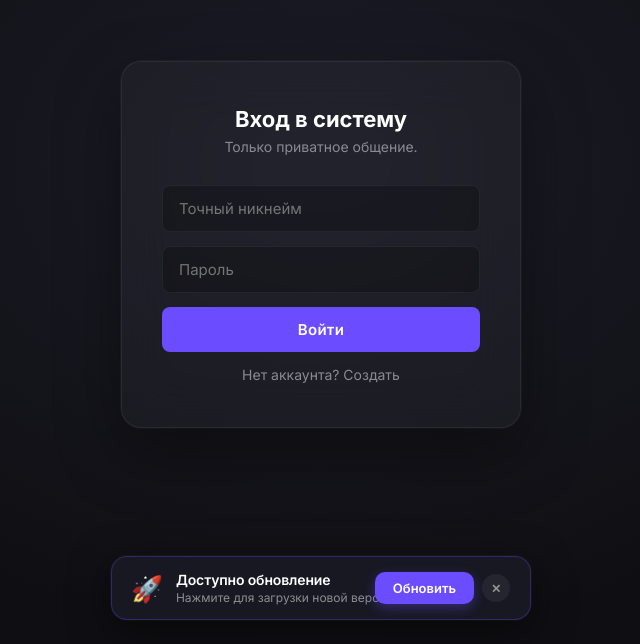
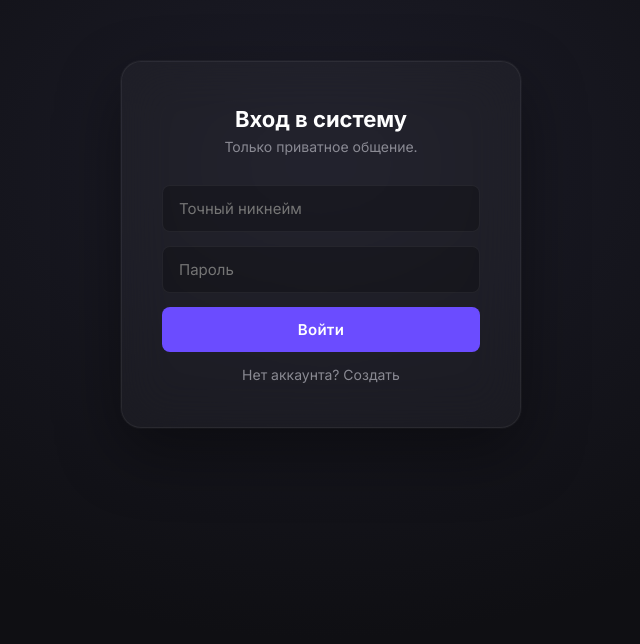
Before and after one commit to denxi342/messenger, a React (Vite) app: page / in a window 1280 px wide. Shown: the part 156-800 px from the top of the page, without its empty margins (319-959 px from the left). Built offline with nearby package versions, Linux system fonts and the light colour scheme.

Commit message:
feat: migrate update checker to Electron main process with autoDownload and native prompt

```diff
--- a/src/App.jsx
+++ b/src/App.jsx
@@ -2,7 +2,6 @@ import React, { useState, useEffect } from 'react';
 import AuthScreen from './components/AuthScreen';
 import MainApp from './components/MainApp';
 import SplashScreen from './components/SplashScreen';
-import UpdateChecker from './components/UpdateChecker';
 
 function App() {
   const [user, setUser] = useState(null);
@@ -43,8 +42,6 @@ function App() {
 
   return (
     <>
-      <UpdateChecker />
-
       {showSplash && (
         <SplashScreen onComplete={() => setShowSplash(false)} />
       )}
--- a/src/components/UpdateChecker.css
+++ /dev/null
@@ -1,116 +0,0 @@
-.update-toast {
-  position: fixed;
-  bottom: 24px;
-  left: 50%;
-  transform: translateX(-50%);
-  z-index: 10000;
-  display: flex;
-  align-items: center;
-  gap: 14px;
-  background: rgba(26, 26, 36, 0.95);
-  backdrop-filter: blur(20px);
-  -webkit-backdrop-filter: blur(20px);
-  border: 1px solid rgba(107, 76, 255, 0.3);
-  border-radius: 16px;
-  padding: 14px 20px;
-  box-shadow: 0 12px 40px rgba(0, 0, 0, 0.5), 0 0 0 1px rgba(255, 255, 255, 0.04);
-  animation: toastSlideUp 0.4s cubic-bezier(0.16, 1, 0.3, 1);
-  max-width: 420px;
-  width: max-content;
-}
-
-@keyframes toastSlideUp {
-  from {
-    opacity: 0;
-    transform: translateX(-50%) translateY(20px);
-  }
-  to {
-    opacity: 1;
-    transform: translateX(-50%) translateY(0);
-  }
-}
-
-.update-toast-icon {
-  font-size: 24px;
-  flex-shrink: 0;
-  animation: rocketPulse 2s ease-in-out infinite;
-}
-
-@keyframes rocketPulse {
-  0%, 100% { transform: scale(1); }
-  50% { transform: scale(1.15); }
-}
-
-.update-toast-content {
-  display: flex;
-  flex-direction: column;
-  gap: 2px;
-  min-width: 0;
-}
-
-.update-toast-title {
-  color: #ffffff;
-  font-size: 14px;
-  font-weight: 600;
-  letter-spacing: -0.01em;
-  white-space: nowrap;
-}
-
-.update-toast-desc {
-  color: rgba(255, 255, 255, 0.5);
-  font-size: 12px;
-  white-space: nowrap;
-}
-
-.update-toast-actions {
-  display: flex;
-  align-items: center;
-  gap: 8px;
-  flex-shrink: 0;
-  margin-left: 4px;
-}
-
-.update-toast-btn {
-  border: none;
-  cursor: pointer;
-  font-family: 'Inter', sans-serif;
-  font-weight: 600;
-  transition: all 0.15s ease;
-}
-
-.update-toast-reload {
-  background: var(--accent);
-  color: #ffffff;
-  padding: 8px 18px;
-  border-radius: 10px;
-  font-size: 13px;
-  box-shadow: 0 4px 12px rgba(107, 76, 255, 0.35);
-}
-
-.update-toast-reload:hover {
-  background: var(--accent-hover);
-  transform: scale(1.04);
-  box-shadow: 0 6px 18px rgba(107, 76, 255, 0.45);
-}
-
-.update-toast-reload:active {
-  transform: scale(0.97);
-}
-
-.update-toast-dismiss {
-  background: rgba(255, 255, 255, 0.06);
-  color: rgba(255, 255, 255, 0.5);
-  width: 28px;
-  height: 28px;
-  border-radius: 50%;
-  display: flex;
-  align-items: center;
-  justify-content: center;
-  font-size: 12px;
-  padding: 0;
-}
-
-.update-toast-dismiss:hover {
-  background: rgba(255, 255, 255, 0.12);
-  color: #ffffff;
-}
--- a/src/components/UpdateChecker.jsx
+++ /dev/null
@@ -1,90 +0,0 @@
-import React, { useEffect, useState, useRef } from 'react';
-import './UpdateChecker.css';
-
-const CHECK_INTERVAL = 30 * 1000; // Check every 30 seconds
-
-export default function UpdateChecker() {
-  const [updateAvailable, setUpdateAvailable] = useState(false);
-  const [dismissed, setDismissed] = useState(false);
-  const initialHash = useRef(null);
-
-  useEffect(() => {
-    // Get the initial bundle hash from current page
-    const getCurrentHash = () => {
-      const scripts = document.querySelectorAll('script[src]');
-      const links = document.querySelectorAll('link[rel="stylesheet"][href]');
-      const hashes = [];
-      scripts.forEach(s => hashes.push(s.getAttribute('src')));
-      links.forEach(l => hashes.push(l.getAttribute('href')));
-      return hashes.sort().join('|');
-    };
-
-    initialHash.current = getCurrentHash();
-
-    const checkForUpdate = async () => {
-      try {
-        // Fetch index.html with cache-busting
-        const response = await fetch(`/?_t=${Date.now()}`, {
-          cache: 'no-store',
-          headers: { 'Cache-Control': 'no-cache' }
-        });
-
-        if (!response.ok) return;
-
-        const html = await response.text();
-
-        // Extract script and link tags from the fetched HTML
-        const scriptMatches = html.match(/src="([^"]*\.js[^"]*)"/g) || [];
-        const linkMatches = html.match(/href="([^"]*\.css[^"]*)"/g) || [];
-
-        const remoteAssets = [...scriptMatches, ...linkMatches].sort().join('|');
-
-        if (initialHash.current && remoteAssets && remoteAssets !== initialHash.current) {
-          setUpdateAvailable(true);
-        }
-      } catch (err) {
-        // Silently fail — network issues shouldn't bother the user
-      }
-    };
-
-    const interval = setInterval(checkForUpdate, CHECK_INTERVAL);
-
-    // Also check once after a short delay on mount
-    const timeout = setTimeout(checkForUpdate, 5000);
-
-    return () => {
-      clearInterval(interval);
-      clearTimeout(timeout);
-    };
-  }, []);
-
-  const handleUpdate = () => {
-    window.location.reload();
-  };
-
-  const handleDismiss = () => {
-    setDismissed(true);
-    // Show again after 5 minutes if still not updated
-    setTimeout(() => setDismissed(false), 5 * 60 * 1000);
-  };
-
-  if (!updateAvailable || dismissed) return null;
-
-  return (
-    <div className="update-toast">
-      <div className="update-toast-icon">🚀</div>
-      <div className="update-toast-content">
-        <span className="update-toast-title">Доступно обновление</span>
-        <span className="update-toast-desc">Нажмите для загрузки новой версии</span>
-      </div>
-      <div className="update-toast-actions">
-        <button className="update-toast-btn update-toast-reload" onClick={handleUpdate}>
-          Обновить
-        </button>
-        <button className="update-toast-btn update-toast-dismiss" onClick={handleDismiss}>
-          ✕
-        </button>
-      </div>
-    </div>
-  );
-}
```
Also changed, not shown: main.cjs (+8 -19 lines).
